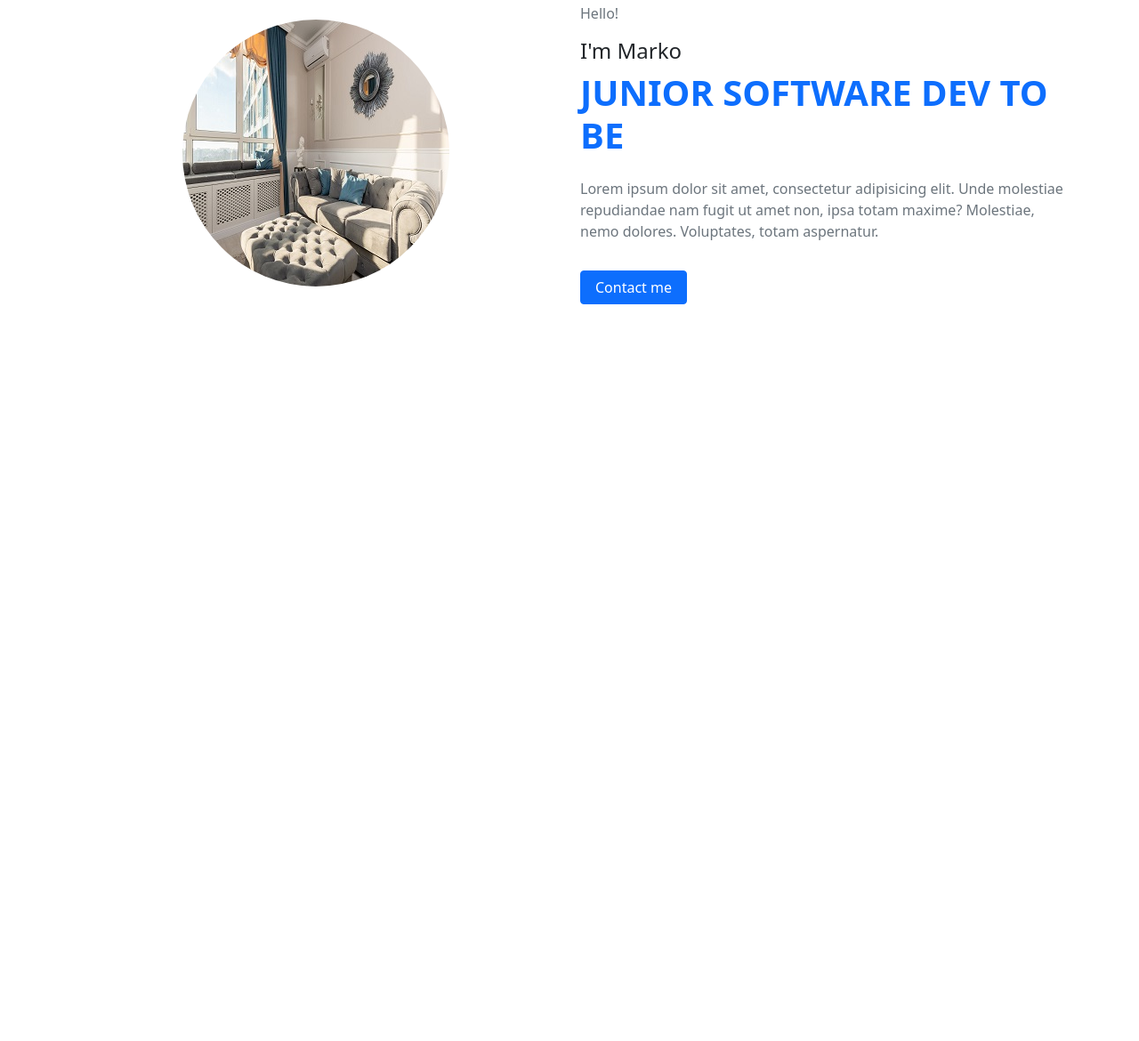
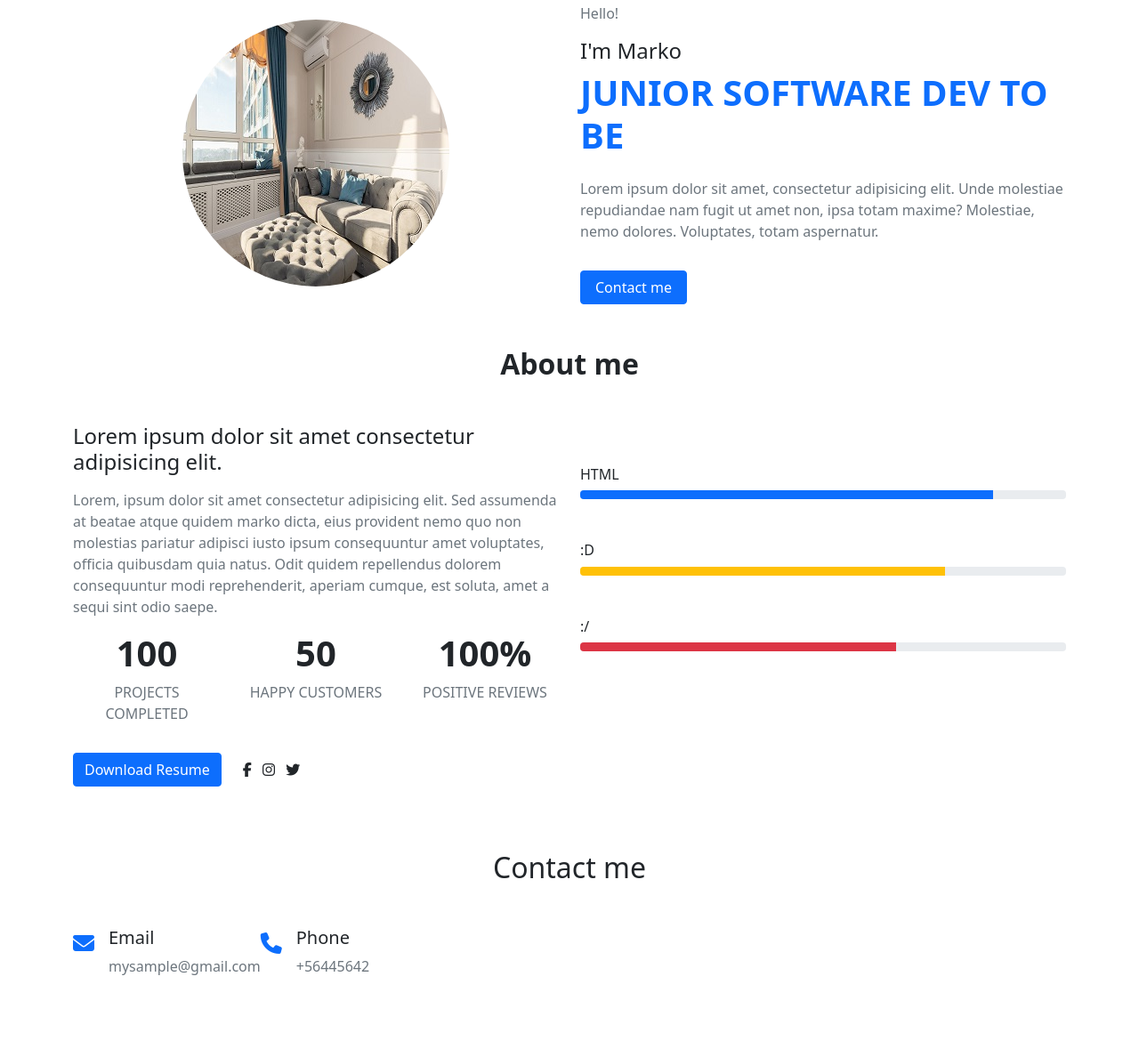
Before and after one commit to Markoets/bootstrap, a plain HTML site: page index.html in a window 1280 px wide. Shown: the part 101-1271 px from the top of the page at 89% size. Before the commit the page ends 800 px from the top, so only its background shows below. Drawn offline with nearby package versions, Linux system fonts and the light colour scheme.

Commit message:
Added stats

```diff
--- a/index.html
+++ b/index.html
@@ -58,7 +58,164 @@
 
       <!-- home end -->
 
+      <!-- about start-->
 
+      <section class="about" id = "about">
+        <div class="container-lg py-5">
+        <!-- section about heading start-->
+        <div class="row">
+          <div class="section-heading text-center">
+            <h2 class = "fw-bold mb-5">About me</h2>
+          </div>
+        </div>
+        <!-- section about heading end -->
+
+
+        <div class="row">
+           <!-- project area start -->
+          <div class="col-lg-6">
+            <div class="about-text">
+              <h3 class="fs-4 mb-3">Lorem ipsum dolor sit amet consectetur adipisicing elit.</h3>
+              <p class="text-muted">Lorem, ipsum dolor sit amet consectetur adipisicing elit. Sed assumenda at beatae atque quidem marko dicta, eius provident nemo quo non molestias pariatur adipisci iusto ipsum consequuntur amet voluptates, officia quibusdam quia natus. Odit quidem repellendus dolorem consequuntur modi reprehenderit, aperiam cumque, est soluta, amet a sequi sint odio saepe.</p>
+            </div>
+
+            <!-- stats  start-->
+            <div class="row text-center text-uppercase my-3">
+              <div class="col-sm-4">
+                <div class="stats">
+                  <h4 class="fw-bold fs-1">100</h4>
+                  <p class="text-muted">Projects Completed</p>
+                </div>
+              </div>
+
+              <div class="col-sm-4">
+                <div class="stats">
+                  <h4 class="fw-bold fs-1">50</h4>
+                  <p class="text-muted">Happy Customers</p>
+                </div>
+              </div>
+
+              <div class="col-sm-4">
+                <div class="stats">
+                  <h4 class="fw-bold fs-1">100%</h4>
+                  <p class="text-muted">Positive Reviews</p>
+                </div>
+              </div>
+
+            </div>
+
+            <!-- stats end -->
+
+            <!-- social media links start -->
+            <div class="row">
+              <div class="col-lg-12 d-flex align-items-center">
+              <a href="#" class="btn btn-primary me-4">Download Resume</a>
+
+              <div class="social-media">
+                <a href="#" class="text-dark me-2"><i class = "fab fa-facebook-f"></i></a>
+                <a href="#" class="text-dark me-2"><i class = "fab fa-instagram"></i></a>
+                <a href="#" class="text-dark me-2"><i class = "fab fa-twitter"></i></a>
+              </div>
+
+              </div>
+
+            </div>
+
+            <!-- social media links end -->
+
+          </div>
+
+
+           <!-- project area end -->
+
+
+           <!--progress bar area start  -->
+           <div class="col-lg-6">
+            <div class="skill mt-5 mb-4">
+              <h3 class="fs-6">HTML</h3>
+              <div class="progress" style="height: 10px;">
+                <div class="progress-bar" role="progressbar" style="width: 85%;" aria-valuenow="85" aria-valuemin="0" aria-valuemax="100"></div>
+              </div>
+            </div>
+
+
+            <div class="skill mt-5 mb-4">
+              <h3 class="fs-6">:D</h3>
+              <div class="progress" style="height: 10px;">
+                <div class="progress-bar bg-warning" role="progressbar" style="width: 75%;" aria-valuenow="75" aria-valuemin="0" aria-valuemax="100"></div>
+              </div>
+            </div>
+
+
+            <div class="skill mt-5 mb-4">
+              <h3 class="fs-6">:/</h3>
+              <div class="progress" style="height: 10px;">
+                <div class="progress-bar bg-danger" role="progressbar" style="width: 65%;" aria-valuenow="65" aria-valuemin="0" aria-valuemax="100"></div>
+              </div>
+            </div>
+
+           </div>
+           <!-- Progress bar area end -->
+
+        </div>
+
+
+
+        </div>
+
+
+      </section>
+
+      <!-- about end -->
+
+      <!-- conact start -->
+      <section class="contact" id = "contact">
+        <div class="container-lg py-4">
+          <!-- contact heading start -->
+          <div class="row justify-content-center">
+            <div class="col-lg-8">
+              <div class="section-heading text-center mb-5">
+                <h2>Contact me</h2>
+              </div>
+            </div>
+          </div>
+          <!-- contact heading end -->
+
+          <!-- contact area start -->
+          <div class="row">
+                      <!-- contact details start-->
+            <div class="col-lg-5">
+              <!-- envelope start -->
+              <div class="contact-details mb-3 d-flex">
+                <div class="icon fs-4 text-primary">
+                  <i class="fas fa-envelope"></i>
+                </div>
+              <div class="text ms-3">
+                <h3 class="fs-5">Email</h3>
+                <p class="text-muted">mysample@gmail.com</p>
+              </div>
+              <!-- envelope end -->
+              <div class="contact-details mb-3 d-flex">
+                <div class="icon fs-4 text-primary">
+                  <i class="fas fa-phone"></i>
+                </div>
+              <div class="text ms-3">
+                <h3 class="fs-5">Phone</h3>
+                <p class="text-muted">+56445642</p>
+              </div>
+              <!-- Phone start -->
+            </div>
+
+
+          <!-- contact details end -->
+
+          </div>
+          <!-- contact area end -->
+
+
+        </div>
+
+      </section>
 
 
 
```
